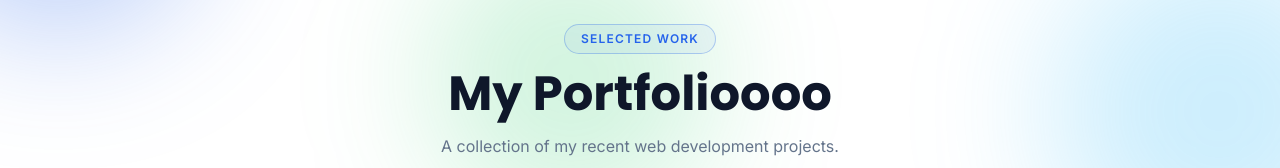
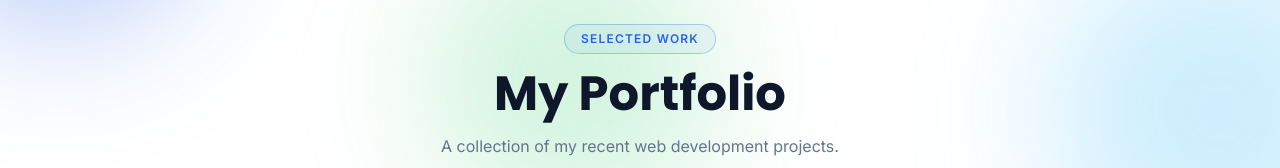
Before and after one commit to SufyanMughal0033/Sufyan-portfolio, a React (Vite) app: page /portfolio in a window 1280 px wide. Shown: the part 136-304 px from the top of the page. Built offline with nearby package versions, Linux system fonts and the light colour scheme; no server answers.

Commit message:
link fix

```diff
--- a/src/pages/Portfolio.jsx
+++ b/src/pages/Portfolio.jsx
@@ -82,7 +82,7 @@ export default function Portfolio() {
             <span className="eyebrow">Selected Work</span>
 
             <h1 className="mt-4 font-display text-4xl font-bold text-slate-900 dark:text-white sm:text-5xl">
-              My Portfolioooo
+              My Portfolio
             </h1>
 
             <p className="mx-auto mt-4 max-w-2xl text-slate-500 dark:text-slate-400">
```
